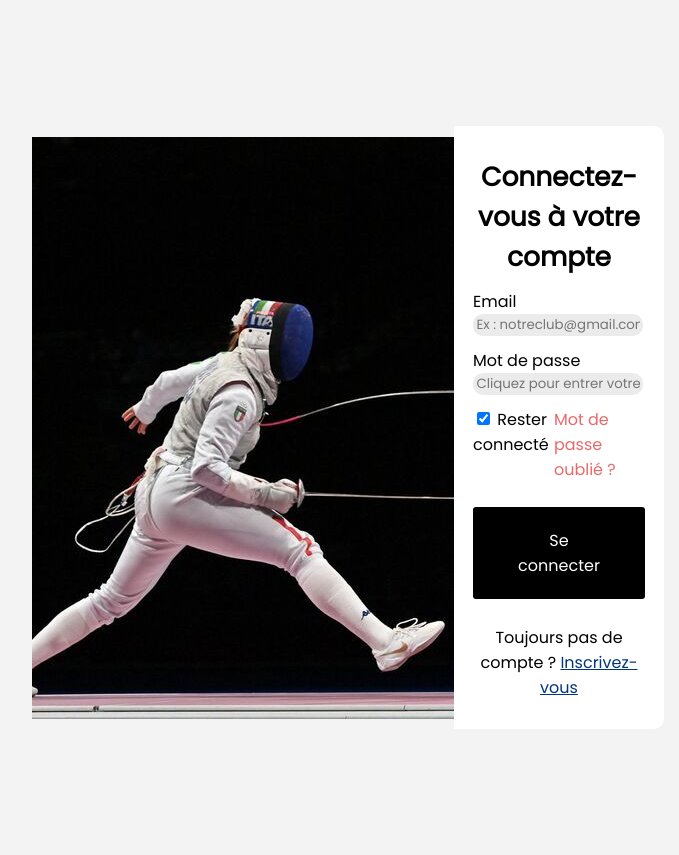
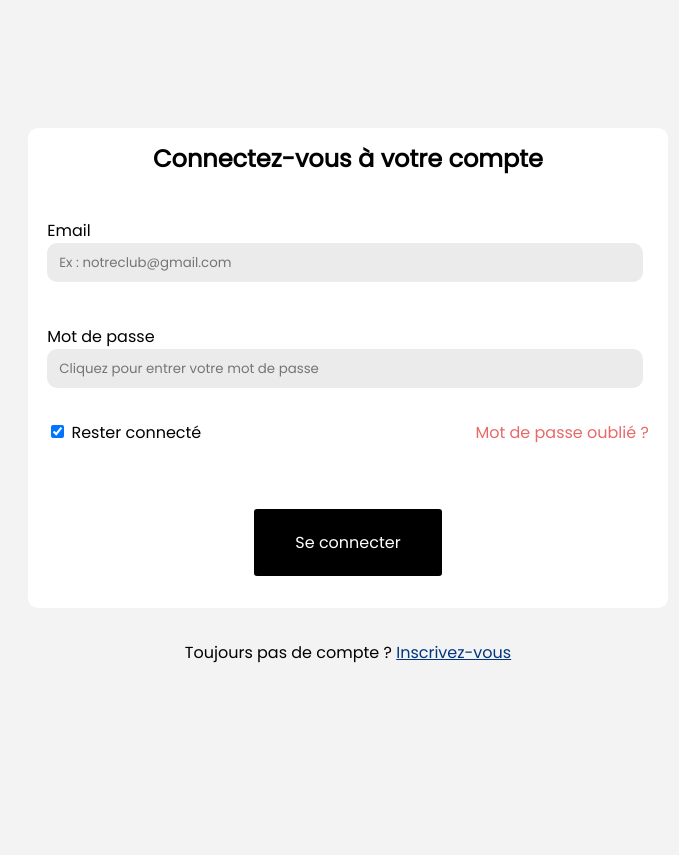
Before and after one commit to araviart/COMP_ESCRIME, a Flask app: template appli/templates/Login.html in a window 1280 px wide. Shown: the whole page, without its empty margins (292-971 px from the left). After the commit the page ends 663 px from the top, so only its background shows below. Run offline with Flask 2, Linux system fonts and the light colour scheme; the template is opened without the code that fills it, so the values that code supplies are empty.

Commit message:
fin du login avec le responsive

```diff
--- a/appli/static/Login.css
+++ b/appli/static/Login.css
@@ -1,35 +1,51 @@
 html {
   background-color: var(--couleur-background);
   font-family: "Poppins", sans-serif;
+}
+
+body{
+  margin: 10% 25%;
 }
 
 form {
   display: flex;
   justify-content: center;
   align-items: center;
-  margin: 10% 25%;
-  min-height: 15rem;
+  height: 60vh;
 }
 
+.div-image-connexion{
+  background-color: #000000;
+  height: 100%;
+  border-top-left-radius: 10px;
+  border-bottom-left-radius: 10px;
+  overflow: hidden;
+  position: relative;
+}
 
 .image-connexion{
-  height: 1000%;
-  flex-basis: 5%;
+  height: 100%;
+  border-top-left-radius: 10px;
+  border-bottom-left-radius: 10px;
 }
 
 .partie-connexion {
-  padding: 2% 3% 2% 3%;
   background-color: white;
   border-top-right-radius: 10px;
   border-bottom-right-radius: 10px;
-  height: 80%;
-  flex-basis: 60%;
+  height: 100%;
+  flex-grow: 1;
 }
 
 h1 {
   text-align: center;
-  font-size: 165%;
+  font-size: 1.5rem;
   margin-bottom: 5%;
+  margin: 2% 3% 0 3%;
+}
+
+.div-textfield{
+  margin: 2% 3% 0 3%;
 }
 
 .textfield-position {
@@ -54,7 +70,12 @@ input::placeholder {
   display: flex;
   justify-content: space-between;
   margin-top: 7%;
+  margin: 5% 3% 0 3%;
 }
+
+/* .rester-forget-mdp label, .rester-forget-mdp a{
+  font-size: 1px;
+} */
 
 .forget-password {
   color: var(--couleur-mot-de-passe-oublie);
--- a/appli/static/responsive.css
+++ b/appli/static/responsive.css
@@ -0,0 +1,24 @@
+@media (max-width: 1690px) {
+    .image-connexion{
+        display: none;
+    }
+    .partie-connexion{
+        border-top-left-radius: 10px;
+        border-bottom-left-radius: 10px;
+    }
+    .bouton-connexion {
+        margin: 10% 0 1rem 0;
+    }
+    .switch-to-inscription {
+        margin-top: 4rem;
+      }
+  }
+
+@media(max-width : 950px){
+    form {
+        display: flex;
+        justify-content: none;
+        align-items: none;
+        width: 100%;
+    }
+}
--- a/appli/templates/Login.html
+++ b/appli/templates/Login.html
@@ -17,11 +17,13 @@
   </head>
   <body>
     <form>
+      <div class="div-image-connexion">
         <img
         class="image-connexion"
         src="../static/img/escrime_connexion.jpg"
         alt="Image d'un tireur en competion"
       />
+      </div>
       <div class="partie-connexion">
         <h1>Connectez-vous à votre compte</h1>
         <div class="div-textfield">
```
Lines whose indentation alone changed are shown as unchanged.
